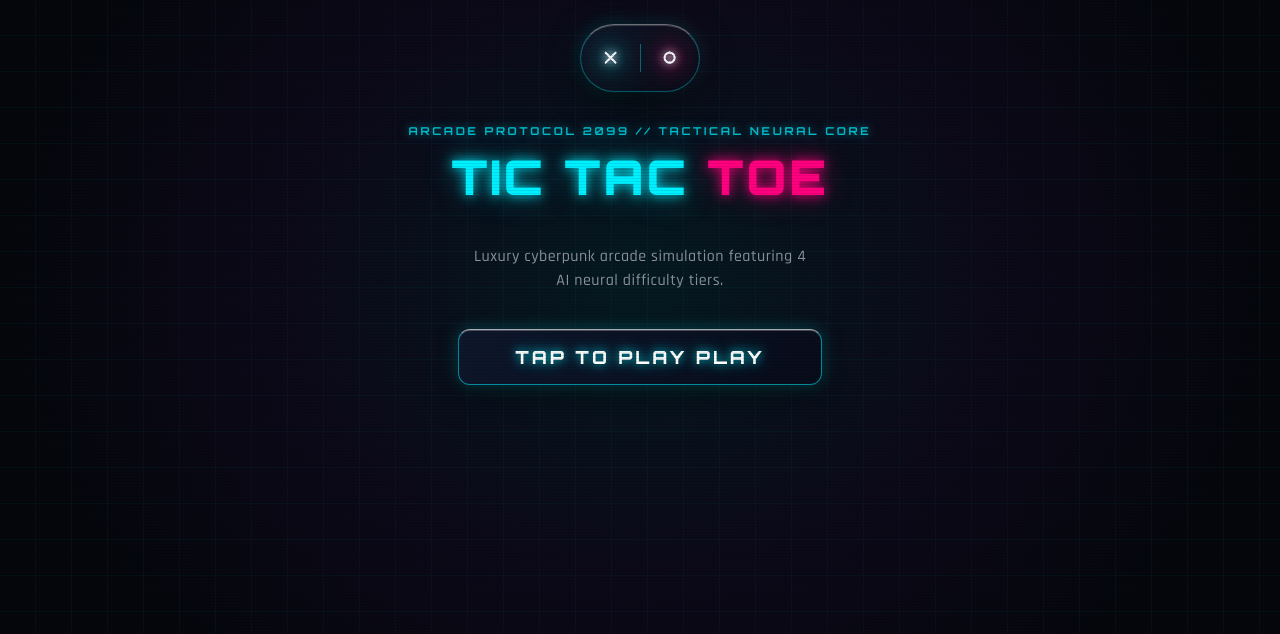
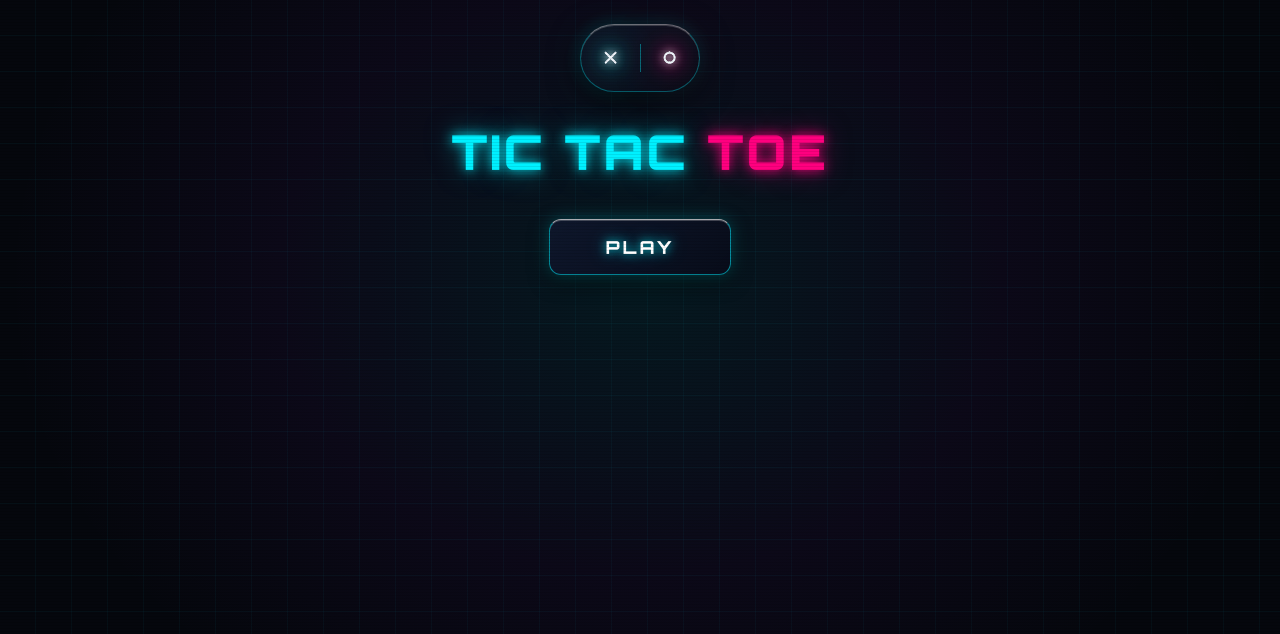
Before and after one commit to arpitcodelab/Tic-Tac-Toe, a React (Vite) app: page / in a window 1280 px wide. Shown: the top 634 px of the page. Built offline with nearby package versions, Linux system fonts and the light colour scheme.

Commit message:
fix: remove duplicate variable in App.test.tsx and duplicate properties in SplashScreen.tsx

```diff
--- a/src/ui/screens/SplashScreen.tsx
+++ b/src/ui/screens/SplashScreen.tsx
@@ -38,7 +38,6 @@ export function SplashScreen(): JSX.Element {
           width: '120px',
           height: '68px',
           background: 'linear-gradient(145deg, rgba(16, 22, 38, 0.85) 0%, rgba(9, 13, 24, 0.95) 100%)',
-          border: '1px solid rgba(0, 240, 255, 0.35)',
           borderTop: '1px solid rgba(255, 255, 255, 0.4)',
           borderLeft: '1px solid rgba(0, 240, 255, 0.35)',
           borderRight: '1px solid rgba(0, 240, 255, 0.35)',
@@ -46,7 +45,6 @@ export function SplashScreen(): JSX.Element {
           borderRadius: '34px',
           boxShadow: '0 8px 32px rgba(0, 0, 0, 0.8), 0 0 20px rgba(0, 240, 255, 0.2), inset 0 1px 0 rgba(255, 255, 255, 0.2)',
           padding: '8px 16px',
-          marginBottom: '28px',
           marginBottom: '32px',
           backdropFilter: 'blur(16px)',
           WebkitBackdropFilter: 'blur(16px)',
@@ -61,32 +59,14 @@ export function SplashScreen(): JSX.Element {
         </div>
       </div>
 
-      {/* Cyber Subtitle Badge */}
-      <div
-        style={{
-          fontFamily: 'var(--font-display)',
-          fontSize: '11px',
-          fontWeight: 700,
-          letterSpacing: '0.24em',
-          color: 'rgba(0, 240, 255, 0.75)',
-          textShadow: '0 0 10px rgba(0, 240, 255, 0.5)',
-          textTransform: 'uppercase',
-          marginBottom: '10px',
-        }}
-      >
-        Arcade Protocol 2099 // Tactical Neural Core
-      </div>
-
       {/* Luminous Arcade Title */}
       <h1
         style={{
           fontFamily: 'var(--font-display)',
-          fontSize: 'clamp(32px, 8vw, 44px)',
           fontSize: 'clamp(36px, 9vw, 48px)',
           fontWeight: 900,
           letterSpacing: '0.06em',
           color: '#FFFFFF',
-          marginBottom: '14px',
           marginBottom: '40px',
           textTransform: 'uppercase',
           lineHeight: 1.15,
@@ -110,20 +90,6 @@ export function SplashScreen(): JSX.Element {
         </span>
       </h1>
 
-      <p
-        style={{
-          fontSize: '16px',
-          color: 'var(--text-dim)',
-          maxWidth: '340px',
-          marginBottom: '36px',
-          lineHeight: 1.5,
-          fontWeight: 500,
-        }}
-      >
-        Luxury cyberpunk arcade simulation featuring 4 AI neural difficulty tiers.
-      </p>
-
-      {/* Hardware Push-Button */}
       {/* Hardware Play Button */}
       <button
         type="button"
@@ -138,16 +104,12 @@ export function SplashScreen(): JSX.Element {
             ? 'linear-gradient(135deg, rgba(0, 240, 255, 0.28) 0%, rgba(121, 40, 202, 0.28) 100%)'
             : 'linear-gradient(135deg, rgba(16, 24, 46, 0.9) 0%, rgba(8, 12, 26, 0.96) 100%)',
           color: '#FFFFFF',
-          fontSize: '16px',
           fontSize: '18px',
           fontWeight: 800,
-          letterSpacing: '0.14em',
           letterSpacing: '0.16em',
           textTransform: 'uppercase',
-          padding: '16px 44px',
           padding: '16px 56px',
           borderRadius: 'var(--radius-btn)',
-          border: '1px solid rgba(0, 240, 255, 0.55)',
           borderTop: '1px solid rgba(255, 255, 255, 0.65)',
           borderLeft: '1px solid rgba(0, 240, 255, 0.55)',
           borderRight: '1px solid rgba(0, 240, 255, 0.55)',
@@ -167,7 +129,6 @@ export function SplashScreen(): JSX.Element {
             textShadow: '0 0 10px rgba(0, 240, 255, 0.8), 0 0 20px rgba(0, 240, 255, 0.4)',
           }}
         >
-          Tap to Play
           Play
         </span>
       </button>
```
Also changed, not shown: 1 other file (tests, documents, lock files or other folders).
